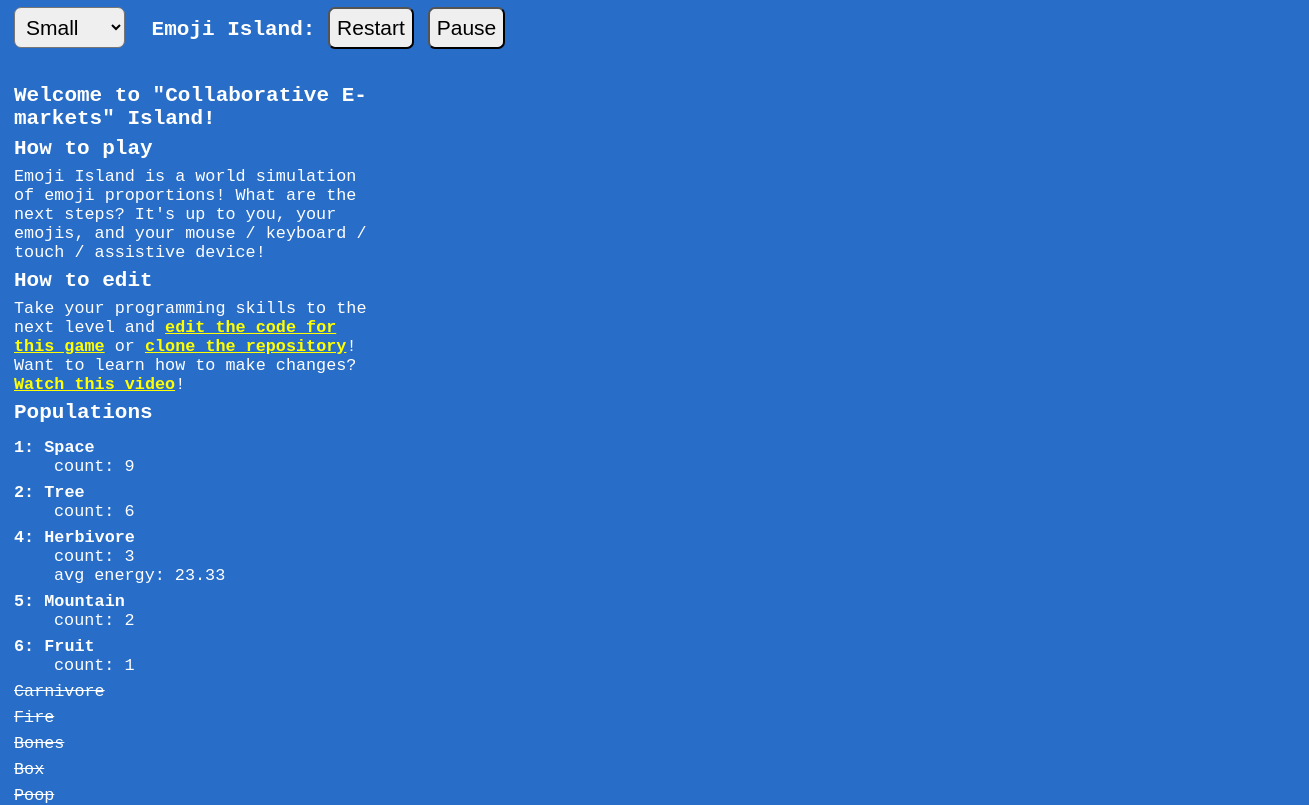
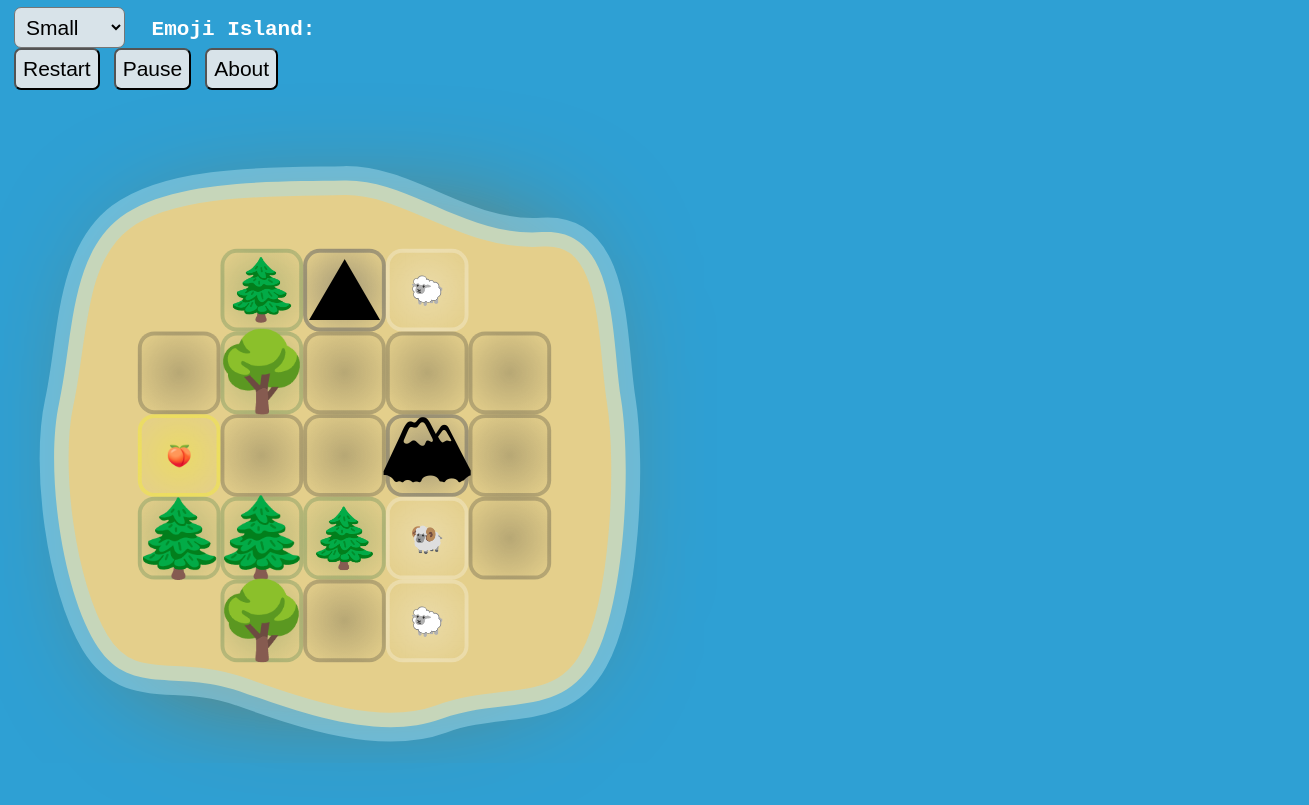
Before and after one commit to shiftyp/emoji_island, a React (Vite) app: page / in a window 1280 px wide. Shown: the top 805 px of the page, 1309 px wide, since content can reach past the window. Built offline with nearby package versions, Linux system fonts and the light colour scheme.

Commit message:
SVG Emoji Island

```diff
--- a/src/core/grid.tsx
+++ b/src/core/grid.tsx
@@ -1,4 +1,5 @@
 import React from 'react'
+import { Island } from './island'
 
 export type GridProps = {
   height: number
@@ -11,7 +12,10 @@ export type GridProps = {
 }
 
 export const Grid: React.FunctionComponent<GridProps> = React.memo(
-  ({ height, width, scale, children, left, top, gridRef, style }) => (
+  ({ height, width, scale, children, left, top, gridRef, style }) => {
+    const gridInnerRef = React.useRef<HTMLDivElement>(null)
+
+    return (
       <div
         className="grid-outer"
         ref={gridRef}
@@ -19,8 +23,7 @@ export const Grid: React.FunctionComponent<GridProps> = React.memo(
           visibility: scale !== null ? 'visible' : 'hidden',
           top: `${top}px`,
           left: `${left}px`,
-        transform:
-          scale !== null ? `scale(${scale}) translate(-1.5rem, -1.5rem)` : '',
+          transform: scale !== null ? `scale(${scale})` : '',
           ...(style || {}),
         }}
       >
@@ -32,10 +35,12 @@ export const Grid: React.FunctionComponent<GridProps> = React.memo(
             width: `${width * 3}rem`,
           }}
         >
-        <div className="grid-inner" key="grid-inner">
+          <div className="grid-inner" key="grid-inner" ref={gridInnerRef}>
+            <Island />
             {children}
           </div>
         </div>
       </div>
     )
+  }
 )
--- /dev/null
+++ b/src/core/island.tsx
@@ -0,0 +1,35 @@
+import React from 'react'
+
+export const Island = () => {
+  return (
+    <svg
+      className="island"
+      xmlns="http://www.w3.org/2000/svg"
+      viewBox="0 0 100 100"
+      height="100%"
+      width="100%"
+    >
+      <g>
+        <path
+          d="m97.761463,-4.0381c18.427334,-1.280909 16.683508,25.048933 19.156094,40.586017c2.472602,15.537084 1.067116,48.949192 -6.715047,62.994304c-7.782163,14.045098 -21.941018,8.748924 -36.698514,14.150895c-14.783514,5.427692 -33.288932,-1.165823 -48.905324,-6.670693c-15.64241,-5.530578 -26.808122,1.770075 -34.980706,-11.812009c-8.172569,-13.607806 -12.050641,-42.482334 -8.615041,-58.096582c3.409582,-15.614248 2.420551,-35.301098 14.809547,-44.715954c12.388996,-9.414842 38.156036,-8.557705 54.058732,-8.892112c15.876663,-0.334407 29.46291,13.737044 47.89026,12.456134z"
+          strokeWidth="0.5rem"
+        >
+          <animate
+            id="waves"
+            dur="10s"
+            begin="0s"
+            repeatCount="indefinite"
+            attributeName="stroke-width"
+            values={`
+                0;
+                0.25rem;
+                0.5rem;
+                0.25rem:
+                0;
+            `}
+          />
+        </path>
+      </g>
+    </svg>
+  )
+}
--- a/src/core/world.tsx
+++ b/src/core/world.tsx
@@ -4,7 +4,6 @@ import { TransitionGroup, CSSTransition } from 'react-transition-group'
 import { useWorld, WorldContext, Coordinate, sourcesMap } from './logic'
 import { Grid } from './grid'
 import { SquareBoundary } from './errors'
-import { Waves } from './waves'
 
 export const sizes = {
   Small: [5, 5],
@@ -25,19 +24,13 @@ export const World: React.FunctionComponent<{
   const headerRef = React.useRef<HTMLDivElement>(null)
   const gridRef = React.useRef<HTMLDivElement>(null)
 
-  const initialOnDesktop = React.useMemo(testWindow, [])
   const [scale, setScale] = React.useState<number>(null)
-  const [left, setLeft] = React.useState<number>(0)
-  const [showMenu, setMenu] = React.useState<boolean>(!initialOnDesktop)
   const [showSidebar, toggleSidebar] = React.useReducer<
     (state: Boolean, arg?: boolean) => boolean
   >((last, input = !last) => input, false)
 
   const resizeHandler = () => {
-    console.log('resize')
     if (logRef.current && headerRef.current && gridRef.current) {
-      const localScale = scale || 1
-      console.log(gridRef.current.offsetWidth)
       const gridHeight = gridRef.current.offsetWidth
       const gridWidth = gridRef.current.offsetHeight
 
@@ -45,23 +38,11 @@ export const World: React.FunctionComponent<{
         return
       }
 
-      const viewportWidth = window.innerWidth
+      const viewportWidth = window.innerWidth - logRef.current.offsetWidth
       const viewportHeight = window.innerHeight - headerRef.current.offsetHeight
-      if (testWindow()) {
-        setScale(
-          Math.min(viewportWidth / gridWidth, viewportHeight / gridHeight)
-        )
-        setLeft((viewportWidth - gridWidth) / 4)
-        toggleSidebar(true)
-        setMenu(false)
-      } else {
       setScale(
         Math.min(viewportWidth / gridHeight, viewportHeight / gridHeight)
       )
-        setLeft((viewportWidth - gridWidth) / 2)
-        toggleSidebar(false)
-        setMenu(true)
-      }
     } else {
       setScale(null)
     }
@@ -102,14 +83,13 @@ export const World: React.FunctionComponent<{
     {} as Record<string, { count: number; energy: number }>
   )
 
-  const gridBB = gridRef.current && gridRef.current.getBoundingClientRect()
-
   return (
     <>
       <div className="layout" key="layout">
         <div className="header" ref={headerRef}>
           <h1>
-            {sizeControl} Emoji Island:{' '}
+            {sizeControl} Emoji Island:
+            <div>
               <button className="button" onClick={() => onRestart()}>
                 Restart
               </button>
@@ -119,7 +99,6 @@ export const World: React.FunctionComponent<{
               >
                 {!paused ? 'Pause' : 'Play'}
               </button>
-            {showMenu && (
               <button
                 className="button"
                 onClick={() => {
@@ -127,9 +106,9 @@ export const World: React.FunctionComponent<{
                   toggleSidebar()
                 }}
               >
-                {showSidebar ? 'World' : 'Help'}
+                {showSidebar ? 'World' : 'About'}
               </button>
-            )}
+            </div>
           </h1>
         </div>
 
@@ -137,7 +116,7 @@ export const World: React.FunctionComponent<{
           className="log"
           ref={logRef}
           style={{
-            display: showMenu && !showSidebar ? 'none' : undefined,
+            display: !showSidebar ? 'none' : undefined,
             top: headerRef.current ? `${headerRef.current.offsetHeight}px` : 0,
           }}
         >
@@ -233,15 +212,11 @@ export const World: React.FunctionComponent<{
           key={name}
           gridRef={gridRef}
           style={{
-            display: showSidebar && showMenu ? 'none' : undefined,
+            display: showSidebar ? 'none' : undefined,
             visibility: scale !== null ? 'visible' : 'hidden',
           }}
           top={headerRef.current && headerRef.current.offsetHeight}
-          left={
-            showSidebar && !showMenu && logRef.current
-              ? logRef.current.offsetWidth + left
-              : left
-          }
+          left={0}
           height={height}
           width={width}
           scale={scale}
@@ -288,13 +263,6 @@ export const World: React.FunctionComponent<{
           </TransitionGroup>
         </Grid>
       </WorldContext.Provider>
-      {gridBB && (
-        <Waves
-          height={gridBB.height || 1}
-          width={gridBB.width || 1}
-          scale={scale || 1}
-        />
-      )}
     </>
   )
 }
--- a/src/main.css
+++ b/src/main.css
@@ -1,8 +1,11 @@
+html {
+  background: rgb(46, 160, 212);
+}
+
 html,
 body {
   margin: 0;
   overflow: visible;
-  background: rgb(40, 109, 199);
   font-size: 14px;
   max-width: 100vw;
 }
@@ -48,35 +51,29 @@ li {
 @keyframes shake {
   0% {
     opacity: 0.75;
-    transform: translateZ(0);
   }
   10%,
   90% {
     transform: rotate(-10deg);
-    transform: translateZ(0);
   }
 
   20%,
   80% {
     transform: rotate(12deg);
-    transform: translateZ(0);
   }
 
   30%,
   50%,
   70% {
     transform: rotate(-4deg);
-    transform: translateZ(0);
   }
 
   40%,
   60% {
     transform: rotate(10deg);
-    transform: translateZ(0);
   }
   100% {
     opacity: 0;
-    transform: translateZ(0);
   }
 }
 
@@ -110,6 +107,7 @@ li {
   border-radius: 0.5rem;
   font-size: 1em;
   margin-right: 1rem;
+  background-color: rgb(216, 227, 233);
 }
 
 .button:last-child,
@@ -133,33 +131,9 @@ li {
 }
 
 .grid-outer {
-  padding: 3rem;
   box-sizing: content-box;
   transform-origin: 0% 0%;
-  padding: 3rem;
-}
-
-@keyframes waves {
-  0% {
-    background-size: 100% 100%;
-    transform: translateZ(0);
-  }
-  100% {
-    background-size: 50% 50%;
-    transform: translateZ(0);
-  }
-}
-
-@keyframes shore {
-  0% {
-    filter: drop-shadow(0 0 3rem rgba(159, 222, 252, 0.8));
-  }
-  50% {
-    filter: drop-shadow(0 0 0.2rem rgba(255, 255, 255, 0.5));
-  }
-  100% {
-    filter: drop-shadow(0 0 3rem rgba(159, 222, 252, 0.8));
-  }
+  overflow: visible;
 }
 
 .grid-outer {
@@ -168,105 +142,29 @@ li {
   align-items: center;
   justify-content: center;
   box-sizing: content-box;
+  padding: 5rem;
 }
 
 .grid {
   position: relative;
   transform-origin: 0% 0%;
   box-sizing: content-box;
-  border-radius: 3rem;
-  clip-path: polygon(
-    23% 9%,
-    18% 12%,
-    13% 13%,
-    13% 19%,
-    11% 26%,
-    13% 37%,
-    14% 43%,
-    13% 49%,
-    7% 63%,
-    11% 72%,
-    15% 79%,
-    15% 89%,
-    21% 94%,
-    29% 95%,
-    39% 94%,
-    46% 91%,
-    53% 92%,
-    62% 96%,
-    73% 95%,
-    81% 91%,
-    88% 86%,
-    93% 71%,
-    88% 61%,
-    90% 47%,
-    93% 40%,
-    85% 26%,
-    89% 10%,
-    84% 4%,
-    71% 3%,
-    51% 3%,
-    36% 3%,
-    29% 4%
-  );
-  clip-path: url('#wave1');
-  background: radial-gradient(
-    circle,
-    rgb(233, 159, 62) 30%,
-    rgba(255, 227, 136, 1) 40%,
-    rgba(84, 186, 233, 0.8) 100%
-  );
-  background-size: 150%;
-  background-position-x: 50%;
-  background-position-y: 50%;
+  border-radius: 6rem;
   user-select: none;
-  padding: 15%;
   animation: stepIntoAWorld 2s;
   perspective: 1000;
 }
 
-body:before,
-body:after {
-  background: radial-gradient(
-    #1e579946 0%,
-    #8fb5d369 7%,
-    #2989d879 14%,
-    #61a0d385 19%,
-    #3c90d179 24%,
-    #83afd381 30%,
-    #0c7bd662 38%,
-    #8bb3d371 44%,
-    #0c7bd67c 48%,
-    #0c7bd67e 54%,
-    #0c7bd67e 58%,
-    #81aed373 61%,
-    #0c7bd675 64%,
-    #669cc97e 73%,
-    #207bca79 78%,
-    #0c7bd675 82%,
-    #a3b8c96e 85%,
-    #0c7bd677 93%,
-    #7dbae871 100%
-  );
-  display: block;
-  content: ' ';
+.island {
   position: absolute;
-  top: 0rem;
-  left: 0rem;
-  bottom: 0em;
-  right: 0rem;
-  z-index: -1;
-  background-position: center center;
-  background-repeat: no-repeat;
-  opacity: 50%;
+  top: 0;
+  left: 0;
+  overflow: visible;
 }
 
-.grid-outer:before {
-  animation: waves 10s ease-in-out 0s infinite;
-}
-
-.grid-outer:after {
-  animation: waves 8s ease-in-out 1s infinite;
+.island path {
+  fill: rgb(228, 207, 139);
+  stroke: rgba(165, 221, 238, 0.473);
 }
 
 .grid-inner {
@@ -278,23 +176,9 @@ body:after {
   min-width: 100%;
   min-height: 100%;
   background-color: rgba(165, 128, 79, 0.459);
-  box-shadow: 0 0 2rem rgb(226, 157, 68);
+  box-shadow: 0 0 5rem rgb(172, 99, 5);
   border-radius: 3rem;
   z-index: 1;
-}
-
-.grid-inner:before {
-  display: block;
-  position: absolute;
-  top: 0;
-  bottom: 0;
-  left: 0;
-  right: 0;
-  border-radius: 3rem;
-  transform-origin: 50% 50%;
-  background-color: rgba(165, 128, 79, 0.459);
-  content: ' ';
-  filter: blur(2rem);
 }
 
 .grid .square-button {
@@ -364,22 +248,13 @@ body:after {
   }
 }
 
-@media only screen and (max-width: 570px) {
-  .grid-outer {
-    padding: 1.5rem 0;
-  }
-}
-
 @media only screen and (min-resolution: 200dpi) {
   .button,
   .select {
     padding: 1.5rem;
   }
-  body {
-    font-size: 20px;
-  }
   h1 {
-    font-size: 2rem;
+    font-size: 4rem;
   }
   h2 {
     font-size: 6rem;
```
Also changed, not shown: src/core/waves.tsx (deleted, +0 -40 lines). Lines whose indentation alone changed are shown as unchanged.
